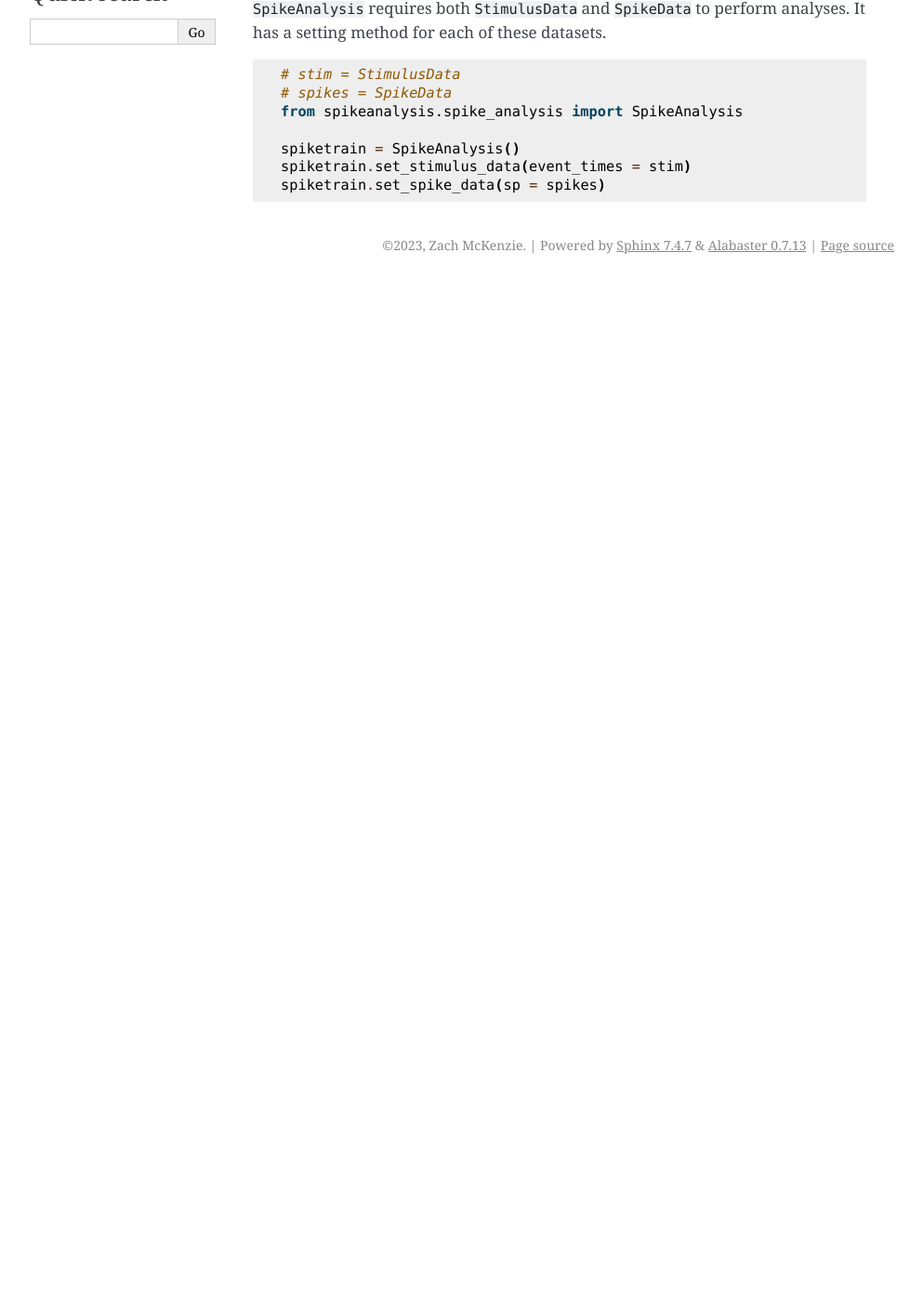
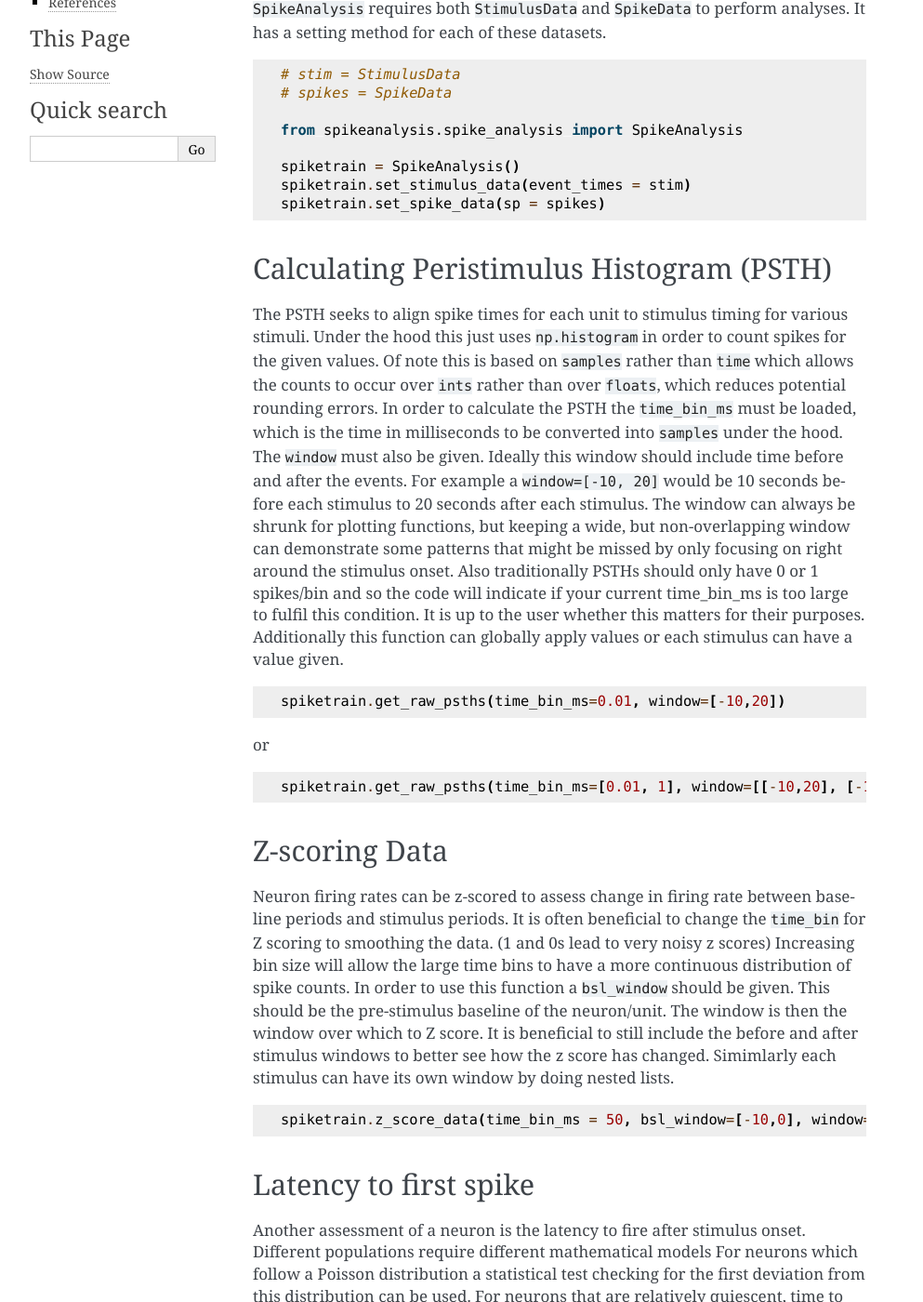
Before and after one commit to zm711/spikeanalysis, a Sphinx documentation site: the page built from docs/source/submodules/spike_analysis.rst, in a window 1280 px wide and 1400 px high, scrolled down 270 px. Shown: the whole window at 93% size, without its empty margins (148-1141 px from the left). Built offline with Sphinx 7.4.7, drawn with Linux system fonts in a browser that asks for light colours; before the commit the page ends 900 px from its top, so only the background shows below that; some of the changed text lies outside the part shown.

Commit message:
updated tests, fixed bugs, more docs

```diff
--- a/docs/source/submodules/spike_analysis.rst
+++ b/docs/source/submodules/spike_analysis.rst
@@ -13,8 +13,76 @@
 
     # stim = StimulusData
     # spikes = SpikeData
+
     from spikeanalysis.spike_analysis import SpikeAnalysis
 
     spiketrain = SpikeAnalysis()
     spiketrain.set_stimulus_data(event_times = stim)
     spiketrain.set_spike_data(sp = spikes)
+
+Calculating Peristimulus Histogram (PSTH)
+-----------------------------------------
+
+The PSTH seeks to align spike times for each unit to stimulus timing for various stimuli.
+Under the hood this just uses :code:`np.histogram` in order to count spikes for the given
+values. Of note this is based on :code:`samples` rather than :code:`time` which allows the
+counts to occur over :code:`ints` rather than over :code:`floats`, which reduces potential
+rounding errors. In order to calculate the PSTH the :code:`time_bin_ms` must be loaded, which
+is the time in milliseconds to be converted into :code:`samples` under the hood. The :code:`window`
+must also be given. Ideally this window should include time before and after the events. For example
+a :code:`window=[-10, 20]` would be 10 seconds before each stimulus to 20 seconds after each stimulus.
+The window can always be shrunk for plotting functions, but keeping a wide, but non-overlapping
+window can demonstrate some patterns that might be missed by only focusing on right around the stimulus
+onset. Also traditionally PSTHs should only have 0 or 1 spikes/bin and so the code will indicate
+if your current time_bin_ms is too large to fulfil this condition. It is up to the user whether this
+matters for their purposes. Additionally this function can globally apply values or each stimulus can have
+a value given.
+
+.. code-block:: python
+
+    spiketrain.get_raw_psths(time_bin_ms=0.01, window=[-10,20])
+
+or
+
+.. code-block:: python
+
+    spiketrain.get_raw_psths(time_bin_ms=[0.01, 1], window=[[-10,20], [-1, 2]])
+
+
+Z-scoring Data
+--------------
+
+Neuron firing rates can be z-scored to assess change in firing rate between baseline periods and stimulus periods.
+It is often beneficial to change the :code:`time_bin` for Z scoring to smoothing the data. (1 and 0s lead to very noisy z scores)
+Increasing bin size will allow the large time bins to have a more continuous distribution of spike counts. In order to use this
+function a :code:`bsl_window` should be given. This should be the pre-stimulus baseline of the neuron/unit. The window is then the window
+over which to Z score. It is beneficial to still include the before and after stimulus windows to better see how the z score has
+changed. Simimlarly each stimulus can have its own window by doing nested lists.
+
+
+.. code-block:: python
+
+    spiketrain.z_score_data(time_bin_ms = 50, bsl_window=[-10,0], window=[-10,20])
+
+
+Latency to first spike
+----------------------
+
+Another assessment of a neuron is the latency to fire after stimulus onset. Different populations require different mathematical models
+For neurons which follow a Poisson distribution a statistical test checking for the first deviation from this distribution can be used.
+For neurons that are relatively quiescent, time to the first spike is more accurate. :code:`SpikeAnalysis` currently uses a cutoff of 2Hz
+baseline firing to determine which measurement to make for determining latency to fire.
+
+
+Interspike Interval
+-------------------
+
+Interspike intervals are the times between a neuron firing. The limit of this is the refractory period, ie, the time at which a neuron can not
+fire even if maximally stimulated. The distribution of these intervals can provide information about the neurons firing rate distribution
+as well Gaussian vs Poisson ISI distributions have distinct PSTHs.
+
+
+References
+----------
+
+TODO
```
Also changed, not shown: docs/source/submodules/spike_plotter.rst (+35 -1 lines), 6 other files.
